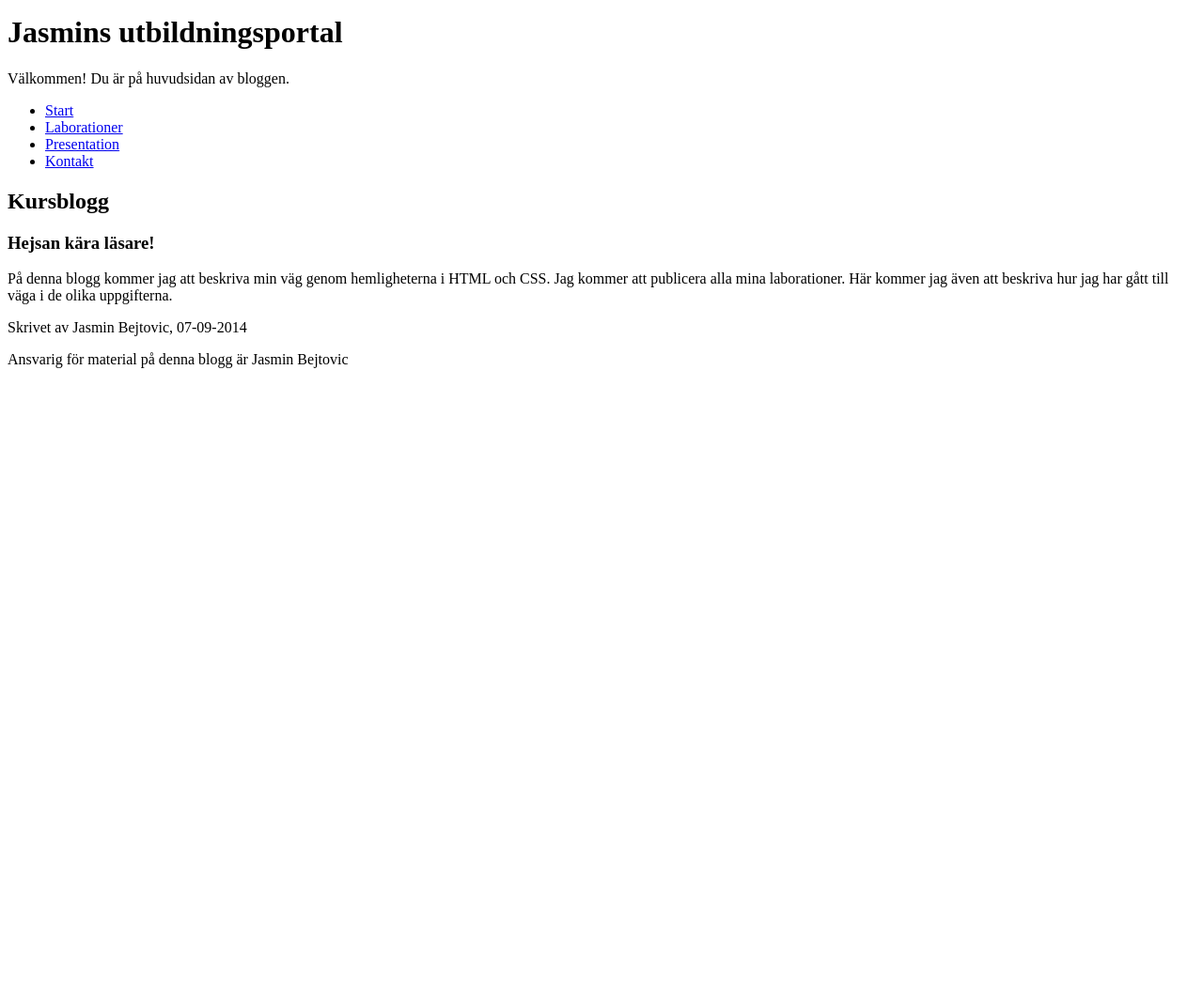
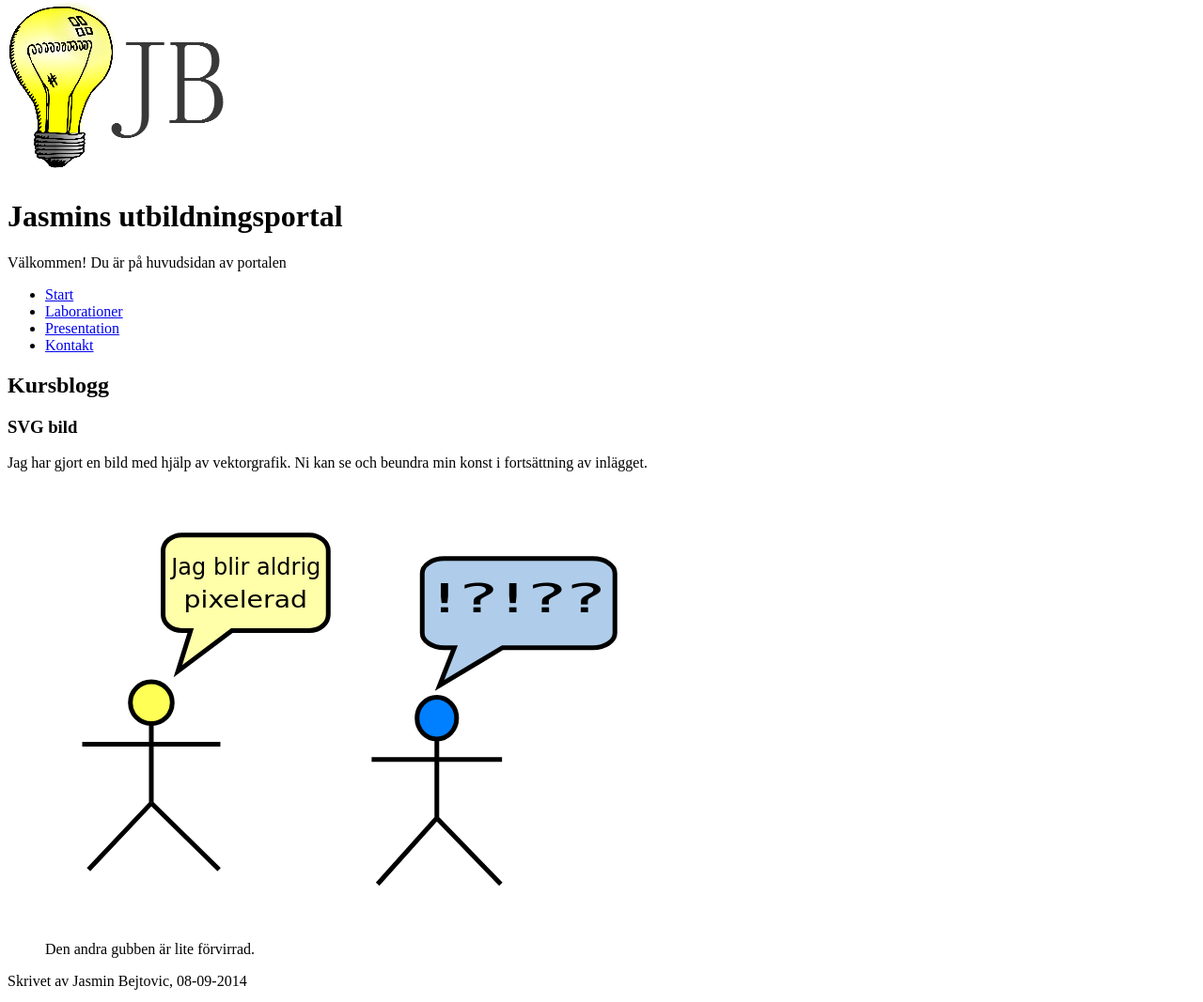
Before and after one commit to Bejta/1ik415-laborationer, a plain HTML site: page index.html in a window 1280 px wide. Shown: the part 5-1072 px from the top of the page at 94% size. Before the commit the page ends 800 px from the top, so only its background shows below. Drawn offline with Linux system fonts and the light colour scheme.

Commit message:
Uppgift 1.6 - Bilder

```diff
--- a/index.html
+++ b/index.html
@@ -7,8 +7,9 @@
     </head>
         <body>
             <header>
+                <img src="pics/logo.png" alt="logotyp">
                 <h1>Jasmins utbildningsportal</h1>
-                <p>Välkommen! Du är på huvudsidan av bloggen.</p>
+                <p>Välkommen! Du är på huvudsidan av portalen</p>
             </header>
 
 <!--Här ska jag bygga bloggens länkstruktur-->
@@ -26,9 +27,23 @@
                 <h2>Kursblogg</h2>
             </header>
 
+            <article id="002-14">
+                  <header>
+                     <h3>SVG bild</h3>
+                  </header>
+                    <p>Jag har gjort en bild med hjälp av vektorgrafik. Ni kan se och beundra min konst i fortsättning av inlägget.</p>
+                    <figure id="vektorgrafik">
+                         <img src="pics/svgbild.svg" alt="">
+                         <figcaption>Den andra gubben är lite förvirrad.</figcaption>
+                    </figure>
+                  <footer>
+                    <p>Skrivet av Jasmin Bejtovic, 08-09-2014</p>
+                  </footer>
+                </article>
+
 
 <!--Början av ett blogg inlägg-->
-                <article>
+                <article id="001-14">
                   <header>
                      <h3>Hejsan kära läsare!</h3>
                   </header>
```
Also changed, not shown: pages/laborationer.html (+7 -1 lines), pages/presentation.html (+8 -1 lines), pics/logo.png (added), pics/mypic.jpg (added), pics/svgbild.svg (added).
